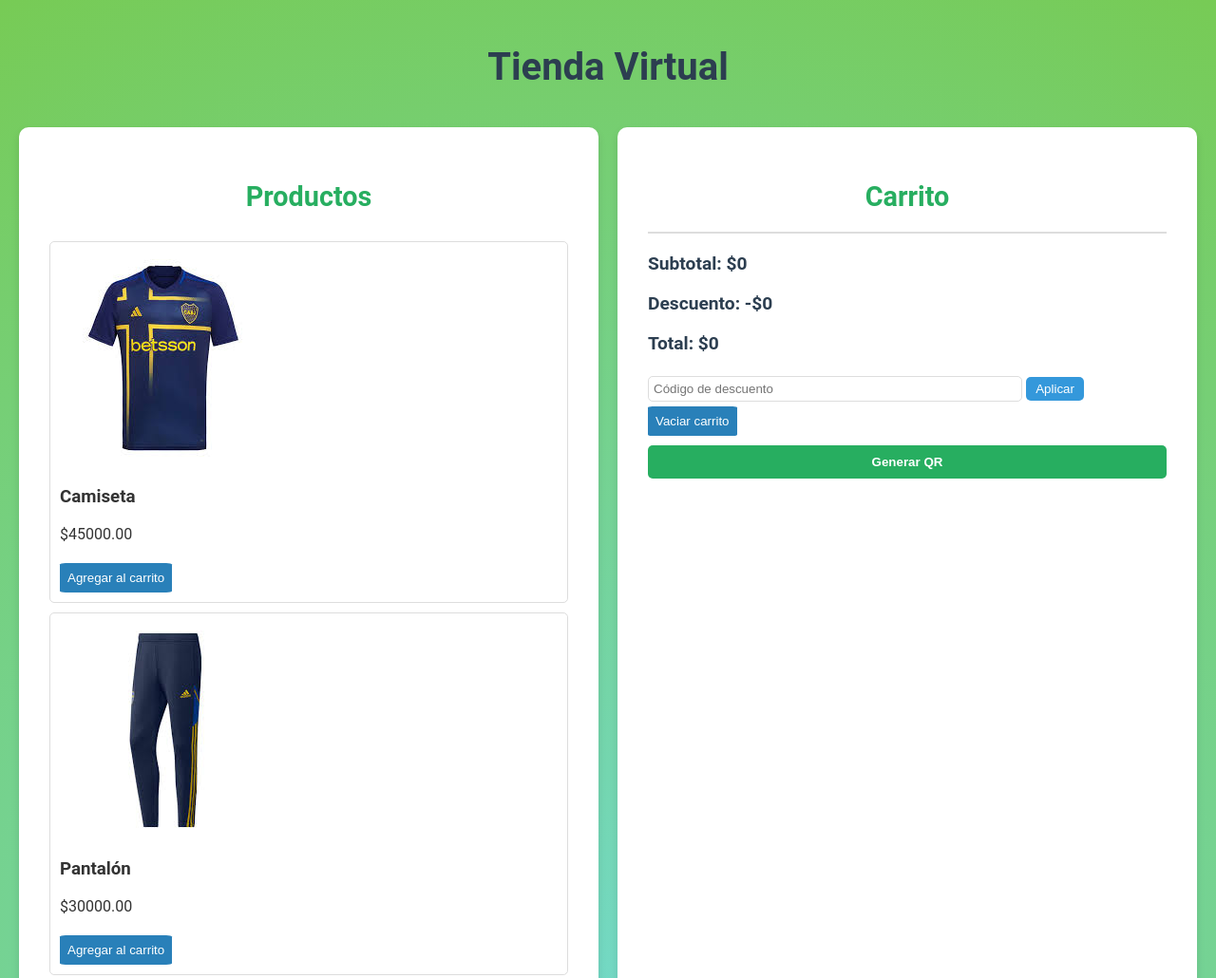
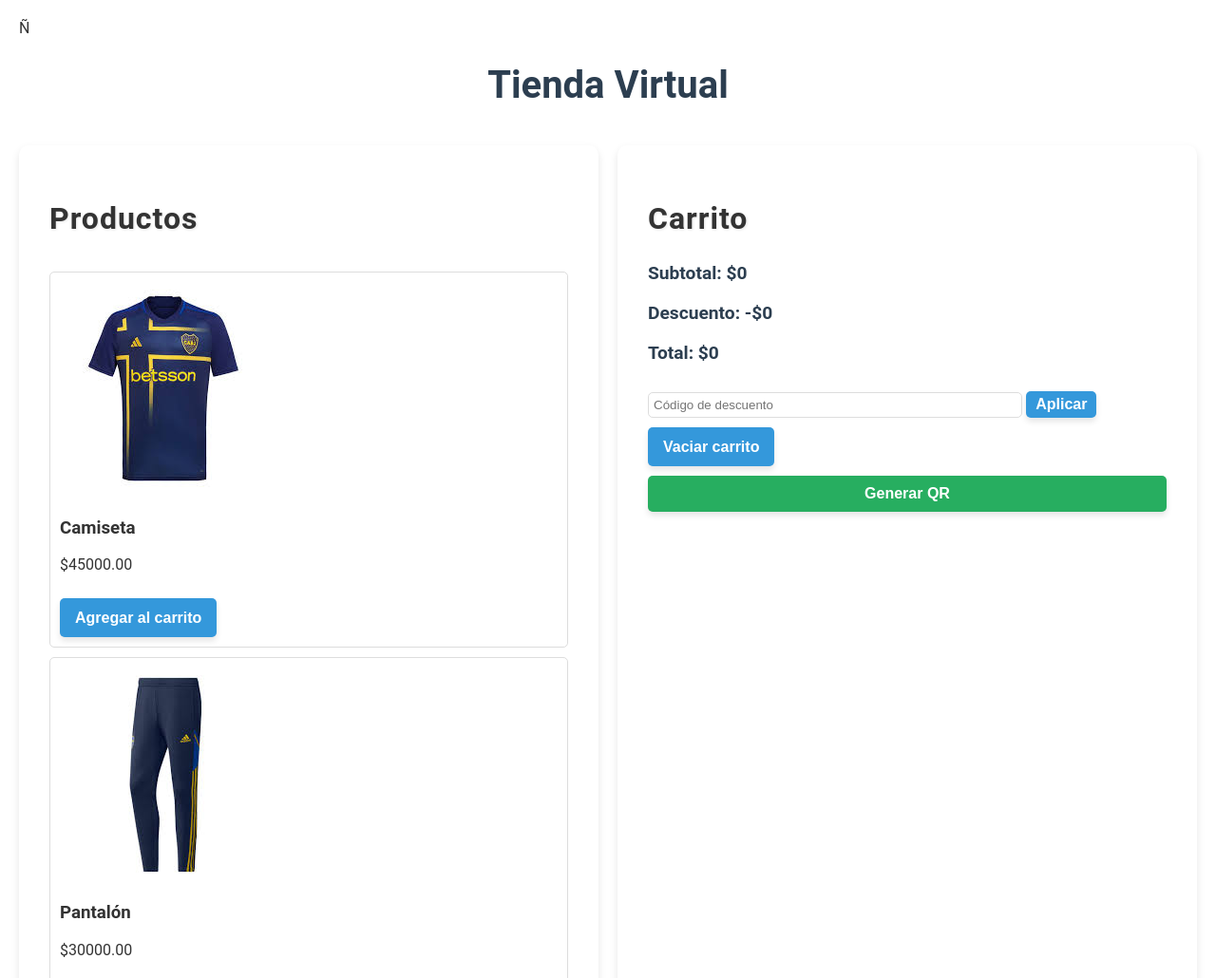
Before and after one commit to KneetemanA/Carrito, a plain HTML site: page index.html in a window 1280 px wide. Shown: the top 1030 px of the page at 95% size. Drawn offline with Linux system fonts and the light colour scheme; a script that the page names is missing.

Commit message:
cambios visuales y qr

```diff
--- a/index.html
+++ b/index.html
@@ -1,6 +1,8 @@
 <!DOCTYPE html>
 <html lang="es">
 <head>
+    <script src="https://cdn.jsdelivr.net/npm/qrcodejs/qrcode.min.js"></script>
+Ñ
     <meta charset="UTF-8">
     <title>Carrito de Compras Interactivo</title>
     <link rel="stylesheet" href="styles.css">
@@ -36,12 +38,11 @@
 
             <button id="clear-cart">Vaciar carrito</button>
             <button id="generate-qr">Generar QR</button>
-            <div id="qrcode"></div>
+            <div id="qrcode" style="width: 256px; height: 256px; display: flex; justify-content: center; align-items: center;"></div>
         </div>
     </div>
     </div>
-    <!-- Librería QRCode.js -->
-    <script src="https://cdnjs.cloudflare.com/ajax/libs/qrcodejs/1.0.0/qrcode.min.js"></script>
+
     <script src="script.js"></script>
 </body>
 </html>
--- a/script.js
+++ b/script.js
@@ -192,18 +192,21 @@ document.addEventListener('DOMContentLoaded', async () => {
         qrCodeContainer.innerHTML = '';
         const summary = generateSummary();
         if (summary) {
-            // Aumentar el tamaño y nivel de corrección de errores
-            new QRCode(qrCodeContainer, {
-                text: summary,
-                width: 256,
-                height: 256,
-                correctLevel: QRCode.CorrectLevel.M
-            });
+            try {
+                new QRCode(qrCodeContainer, {
+                    text: summary,
+                    width: 256,
+                    height: 256,
+                    correctLevel: QRCode.CorrectLevel ? QRCode.CorrectLevel.M : 1
+                });
+            } catch (error) {
+                console.error("Error generando el código QR:", error);
+                alert('Ocurrió un error generando el código QR.');
+            }
         } else {
             alert('El carrito está vacío');
         }
     });
-
 
     function generateSummary() {
         if (Object.keys(cartData).length === 0) return null;
@@ -213,7 +216,6 @@ document.addEventListener('DOMContentLoaded', async () => {
 
         for (let id in cartData) {
             const item = cartData[id];
-            // Añadir solo el nombre y cantidad, separando con comas
             items.push(`${item.name} x${item.quantity}`);
         }
 
@@ -222,6 +224,7 @@ document.addEventListener('DOMContentLoaded', async () => {
 
         return summary;
     }
+
 
     new QRCode(qrCodeContainer, {
         text: generateSummary,
--- a/styles.css
+++ b/styles.css
@@ -2,12 +2,13 @@
 
 body {
   font-family: 'Roboto', Arial, sans-serif;
-  background: radial-gradient(circle, rgba(115,218,208,1) 0%, rgba(119,203,85,1) 100%);
+ /* background: radial-gradient(circle, rgba(115,218,208,1) 0%, rgba(119,203,85,1) 100%); */
   margin: 0;
   padding: 20px;
   display: flex;
   flex-direction: column;
   color: #333;
+  transition: background 0.3s ease, color 0.3s ease;
 }
 
 h1 {
@@ -33,18 +34,16 @@ h1 {
   transition: transform 0.3s ease, box-shadow 0.3s ease;
 }
 
-.products:hover, .cart:hover {
+.products:hover {
   transform: scale(1.02);
   box-shadow: 0 8px 16px rgba(0, 0, 0, 0.2);
 }
 
 .products h2, .cart h2 {
-  text-align: center;
-  color: #27ae60;
-  font-size: 1.8rem;
-  margin-bottom: 20px;
+  font-size: 2rem;
+  letter-spacing: 1px;
+  text-shadow: 1px 1px 3px rgba(0, 0, 0, 0.1);
 }
-
 .product {
   border: 1px solid #ddd;
   padding: 10px;
@@ -54,9 +53,30 @@ h1 {
   cursor: pointer;
 }
 
-.product:hover {
-  transform: translateY(-5px);
-  box-shadow: 0 4px 8px rgba(0, 0, 0, 0.15);
+.product-added {
+  animation: added 0.4s ease-out;
+}
+
+@keyframes added {
+  0% {
+    transform: scale(1);
+  }
+  50% {
+    transform: scale(1.1);
+  }
+  100% {
+    transform: scale(1);
+  }
+}
+
+.product:active {
+  transform: translateY(2px);
+  box-shadow: 0 2px 4px rgba(0, 0, 0, 0.1);
+}
+
+.cart:hover {
+  transform: scale(1.03);
+  background: linear-gradient(135deg, #f9f9f9, #e6f7ff);
 }
 
 .cart-item {
@@ -81,13 +101,17 @@ h1 {
 }
 
 #cart-items {
-  list-style: none;
-  padding: 0;
-  max-height: 300px;
-  overflow-y: auto;
-  border-top: 1px solid #ddd;
-  border-bottom: 1px solid #ddd;
-  margin-top: 10px;
+  scrollbar-width: thin;
+  scrollbar-color: #27ae60 #f0f0f0;
+}
+
+#cart-items::-webkit-scrollbar {
+  width: 8px;
+}
+
+#cart-items::-webkit-scrollbar-thumb {
+  background: #27ae60;
+  border-radius: 10px;
 }
 
 #cart-items li {
@@ -152,13 +176,23 @@ h1 {
 }
 
 button {
-  color: #ffff ;
+  color: #ffffff;
+  background-color: #3498db;
+  border: none;
+  border-radius: 5px;
+  padding: 0.7rem 1rem;
+  margin-top: 10px;
+  font-size: 1rem;
+  font-weight: bold;
+  box-shadow: 0 4px 6px rgba(0, 0, 0, 0.1);
+  transition: transform 0.2s, background-color 0.3s ease;
+}
+
+button:hover {
   background-color: #2980b9;
-  border: none;
-  border-radius: 5%;
-  padding: 0.5rem;
-  margin-top: 5px;
+  transform: translateY(-2px);
 }
+
 
 @media (max-width: 768px) {
   .container {
```
